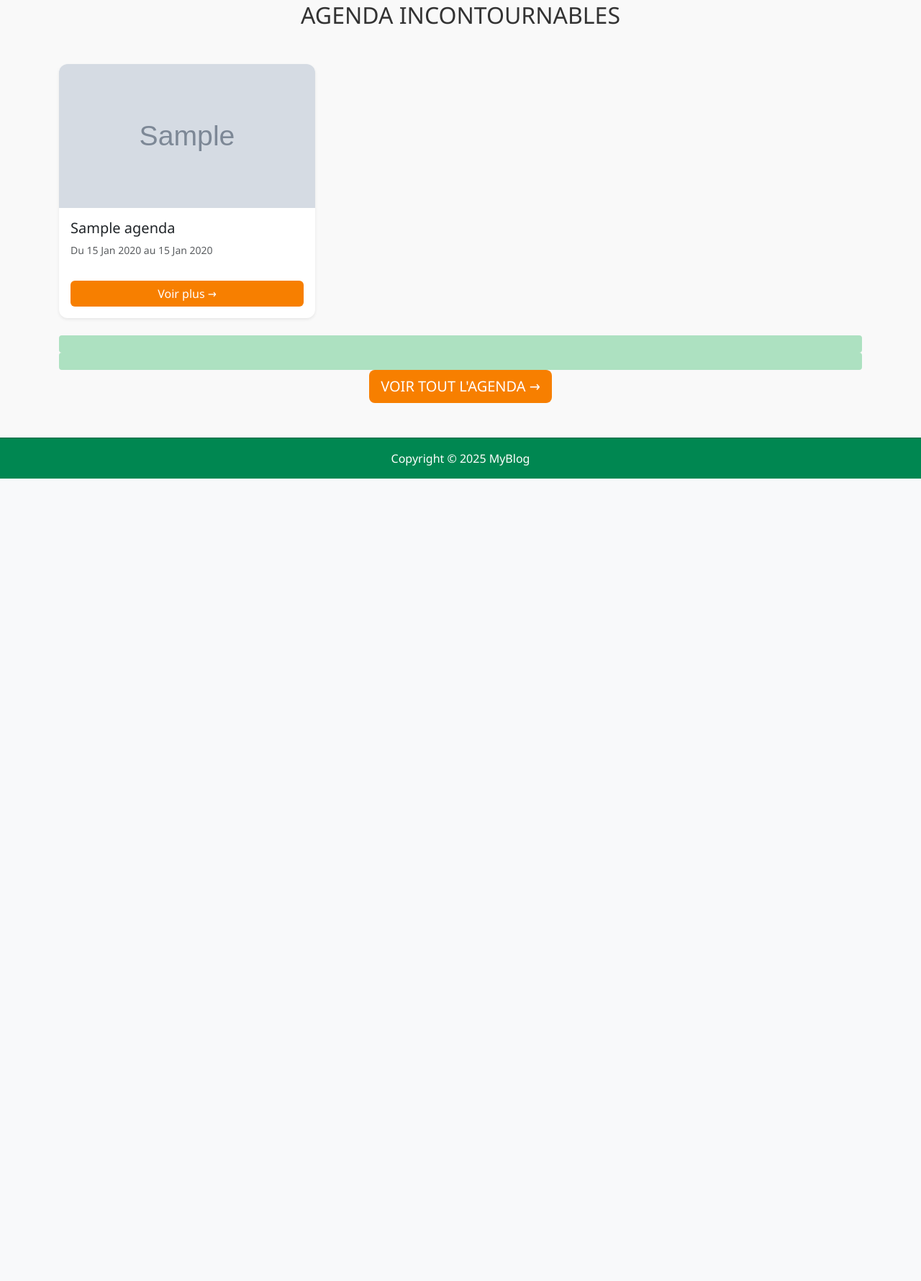
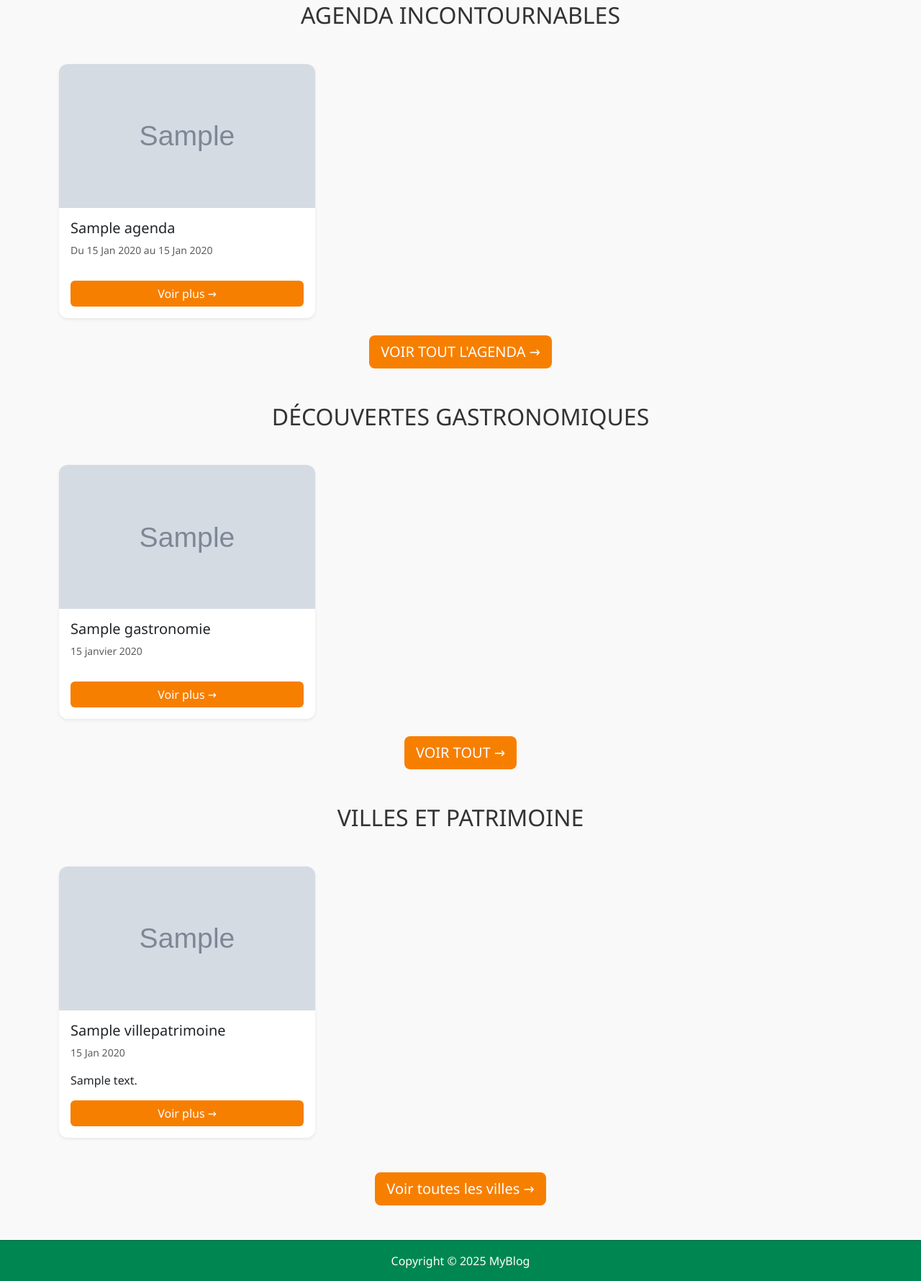
Before and after one commit to ramo1990/MyBlog, a Django app: page / in a window 1280 px wide. Shown: the part 1163-2943 px from the top of the page at 72% size. Before the commit the page ends 1828 px from the top, so only its background shows below. Run offline with Django 4.2, Linux system fonts and the light colour scheme; tables that the repository leaves empty hold one stand-in row (values such as "Sample post"); grey boxes marked "Sample" are stand-in pictures; some libraries are stand-ins or nearby versions.

Commit message:
section ville et gastro

```diff
--- a/app/admin.py
+++ b/app/admin.py
@@ -27,10 +27,9 @@
     list_filter = ('status',)
     search_fields = ['title', 'content']
 
+admin.site.register(VillePatrimoine)
+admin.site.register(Gastronomie)
 admin.site.register(Agenda)
 admin.site.register(Destinations, DestinationAdmin)
-# admin.site.register(Culture)
 admin.site.register(ConseilVoyage)
-# admin.site.register(MessageContact)
 admin.site.register(APropos)
-# Register your models here.
--- a/app/models.py
+++ b/app/models.py
@@ -72,8 +72,7 @@
     def __str__(self):
         return self.titre
 
-
-
+# section destinations
 class Destinations(models.Model):
     ville = models.CharField(max_length=100)
     slug = models.SlugField(max_length=120, unique=True, blank=True)
@@ -175,3 +174,35 @@
 
     def __str__(self):
         return self.titre
+
+# section gastronomie
+class Gastronomie(models.Model):
+    titre = models.CharField(max_length=200)
+    description = models.TextField()
+    image = models.ImageField(upload_to='gastronomie_images/', blank=True, null=True)
+    date_pub = models.DateTimeField(auto_now_add=True)
+    slug = models.SlugField(unique=True, blank=True)
+
+    def save(self, *args, **kwargs):
+        if not self.slug:
+            self.slug = slugify(self.titre)
+        super().save(*args, **kwargs)
+
+    def __str__(self):
+        return self.titre
+
+#section ville et patrimoine
+class VillePatrimoine(models.Model):
+    titre = models.CharField(max_length=200)
+    description = models.TextField()
+    image = models.ImageField(upload_to='villes_patrimoine/', blank=True, null=True)
+    date_pub = models.DateTimeField(auto_now_add=True)
+    slug = models.SlugField(unique=True, blank=True)
+
+    def save(self, *args, **kwargs):
+        if not self.slug:
+            self.slug = slugify(self.titre)
+        super().save(*args, **kwargs)
+
+    def __str__(self):
+        return self.titre
--- a/app/templates/base.html
+++ b/app/templates/base.html
@@ -71,5 +71,6 @@
   }
 </script>
 
+
 </body>
 </html>
--- a/app/templates/index.html
+++ b/app/templates/index.html
@@ -4,12 +4,6 @@
 {% block extra_css %}
     <link rel="stylesheet" href="{% static 'css/index.css' %}">
 {% endblock %}
-
-<!-- SwiperJS CDN -->
-<script src="https://cdn.jsdelivr.net/npm/swiper@10/swiper-bundle.min.js"></script>
-
-<!-- Ton fichier JS -->
-<script src="{% static 'js/main.js' %}"></script>
 
 {% block content %}
 
@@ -57,10 +51,12 @@
   </div>
 
 </section>
+
 <!-- section agenda -->
 <section class="container mt-5 mb-5">
   <h2 class="text-center mb-5 text-uppercase">Agenda incontournables</h2>
 
+  <!-- swiper -->
   <div class="row g-4">
     {% for event in events|slice:":8" %}
     <div class="col-12 col-md-6 col-lg-4 mb-4">
@@ -92,26 +88,6 @@
     <p>Aucun article pour le moment.</p>
     {% endfor %}
   </div>
-  <!-- Swiper -->
-<!-- <div class="swiper-container">
-  <div class="swiper-wrapper">
-    {% for event in events|slice:":8" %}
-    <div class="swiper-slide">
-      <div class="card shadow-sm h-100">
-        <img src="{{ event.image.url }}" class="card-img-top" alt="{{ event.titre }}" style="height: 180px; object-fit: cover;">
-        <div class="card-body text-center">
-          <h6 class="fw-bold">{{ event.titre }}</h6>
-          <p class="text-muted small">{{ event.date|date:"d F" }}{% if event.date_fin %} au {{ event.date_fin|date:"d F" }}{% endif %}</p>
-        </div>
-      </div>
-    </div>
-    {% endfor %}
-  </div> -->
-
-    <!-- Arrows -->
-    <div class="swiper-button-next"></div>
-    <div class="swiper-button-prev"></div>
-  </div>
 
   <div class="text-center mb-4">
     <a href="{% url 'agenda_list' %}" class="btn btn-primary btn-lg">VOIR TOUT L'AGENDA →</a>
@@ -119,4 +95,68 @@
 
 </section>
 
+<!-- Section Gastronomie -->
+<section class="container mt-5 mb-5">
+  <h2 class="text-center mb-5 text-uppercase">Découvertes Gastronomiques</h2>
+
+  <div class="row g-4">
+    {% for plat in gastronomie_list %}
+    <div class="col-12 col-md-6 col-lg-4 mb-4">
+      <div class="card h-100 shadow-sm">
+        {% if plat.image %}
+        <img src="{{ plat.image.url }}" alt="{{ plat.titre }}" class="img-fluid card-img-top">
+        {% endif %}
+        <div class="card-body d-flex flex-column">
+          <h2 class="card-title h5">{{ plat.titre }}</h2>
+          <p class="text-muted small">{{ plat.date_pub|date:"d F Y" }}</p>
+          <p class="card-text">{{ plat.content|truncatechars:200 }}</p>
+          <a href="{% url 'gastronomie_detail' plat.slug %}" class="btn btn-primary mt-auto">Voir plus &rarr;</a>
+        </div>
+      </div>
+    </div>
+    {% empty %}
+    <p>Aucune spécialité gastronomique disponible pour le moment.</p>
+    {% endfor %}
+  </div>
+
+  <div class="text-center mb-4">
+    <a href="{% url 'gastronomie_list' %}" class="btn btn-primary btn-lg">VOIR TOUT →</a>
+  </div>
+</section>
+
+<!-- Section Ville & Patrimoine -->
+<section class="container mt-5 mb-5">
+  <h2 class="text-center mb-5 text-uppercase">Villes et Patrimoine</h2>
+
+  <div class="row g-4">
+    {% for ville in ville_list %}
+    <div class="col-12 col-md-6 col-lg-4 mb-4">
+      <div class="card h-100 shadow-sm">
+        {% if ville.image %}
+        <img src="{{ ville.image.url }}" alt="{{ ville.titre }}" class="img-fluid card-img-top">
+        {% endif %}
+        <div class="card-body d-flex flex-column">
+          <h2 class="card-title h5">{{ ville.titre }}</h2>
+          <p class="text-muted small">{{ ville.date_pub|date:"d M Y" }}</p>
+          <p class="card-text">{{ ville.description|truncatechars:200 }}</p>
+
+          {% if ville.slug %}
+          <a href="{% url 'ville_detail' ville.slug %}" class="btn btn-primary mt-auto">Voir plus &rarr;</a>
+          {% else %}
+          <span class="btn btn-secondary mt-auto disabled">Pas de lien</span>
+          {% endif %}
+        </div>
+      </div>
+    </div>
+    {% empty %}
+    <p class="text-center">Aucune ville disponible pour le moment.</p>
+    {% endfor %}
+  </div>
+
+  <div class="text-center mt-4">
+    <a href="{% url 'ville_list' %}" class="btn btn-primary btn-lg">Voir toutes les villes →</a>
+  </div>
+</section>
+
+
 {% endblock content %}
--- a/app/urls.py
+++ b/app/urls.py
@@ -19,7 +19,10 @@
     path('conseils/', conseils_view, name='conseils'),
     path('contact/', contact_view, name='contact'),
     path('a-propos/', a_propos_page, name='a_propos'),
-    path('i18n/setlang/', set_language, name='set_language'),  # ✅ permet à reverse('set_language') de fonctionner
+    path('gastronomie/', gastronomie_list, name='gastronomie_list'),
+    path('gastronomie/<slug:slug>/', gastronomie_detail, name='gastronomie_detail'),
+    path('ville/', ville_list, name='ville_list'),
+    path('ville/<slug:slug>/', ville_detail, name='ville_detail'),
     path('<slug:slug>/', DetailView.as_view(), name='post_detail'),
 ]
 
--- a/app/views.py
+++ b/app/views.py
@@ -4,11 +4,8 @@
 from django.views import generic
 from django.contrib.auth.mixins import LoginRequiredMixin, UserPassesTestMixin
 from django.views.generic import UpdateView, DeleteView, ListView
-# from django.contrib.auth.models import User
-# from django.contrib.auth import login
+
 from .forms import *
-# from django.utils.translation import gettext_lazy as _
-
 
 class PostList(generic.ListView):
     queryset = Post.objects.filter(status=1).order_by('-created_on')
@@ -18,6 +15,8 @@
     def get_context_data(self, **kwargs):
         context = super().get_context_data(**kwargs)
         context['events'] = Agenda.objects.order_by('date_debut')[:6]
+        context['gastronomie_list'] = Gastronomie.objects.order_by('date_pub')[:6]
+        context['ville_list'] = VillePatrimoine.objects.order_by('-date_pub')[:6]
         return context
 
 class DetailView(generic.DetailView):
@@ -81,11 +80,6 @@
         context['gallery'] = self.object.images.all()
         return context
 
-# def culture_view(request):
-#     # culture = Culture.objects.first() # on suppose qu'une seule entrée
-#     cultures = Culture.objects.all()
-#     return render(request, 'culture.html', {'cultures':cultures})
-
 # section conseilVoyage
 def conseils_view(request):
     conseils = ConseilVoyage.objects.all()
@@ -115,3 +109,21 @@
 def agenda_detail(request, slug):
     event = get_object_or_404(Agenda, slug=slug)
     return render(request, 'agenda_detail.html', {'event': event})
+
+# section gastronomie
+def gastronomie_list(request):
+    plat = Gastronomie.objects.all()
+    return render(request, 'gastronomie_list.html', {'plat':plat})
+
+def gastronomie_detail(request, slug):
+    plat = get_object_or_404(Gastronomie, slug=slug)
+    return render(request, 'gastronomie_detail.html', {'plat':plat})
+
+# section ville
+def ville_list(request):
+    villes = VillePatrimoine.objects.all()
+    return render(request, 'ville_list.html', {'villes':villes})
+
+def ville_detail(request, slug):
+    ville = get_object_or_404(VillePatrimoine, slug=slug)
+    return render(request, 'ville_detail.html', {'ville':ville})
```
Also changed, not shown: app/templates/gastronomie_detail.html (added, +27 -0 lines), app/templates/gastronomie_list.html (added, +48 -0 lines), app/templates/ville_detail.html (added, +27 -0 lines), app/templates/ville_list.html (added, +48 -0 lines), app/migrations/0015_gastronomie.py (added), app/migrations/0016_remove_gastronomie_date.py (added), app/migrations/0017_remove_gastronomie_lieu_gastronomie_date.py (added), app/migrations/0018_alter_gastronomie_slug.py (added), app/migrations/0019_delete_gastronomie.py (added), app/migrations/0020_gastronomie.py (added), app/migrations/0021_rename_content_gastronomie_description.py (added), app/migrations/0022_villepatrimoine.py (added).
